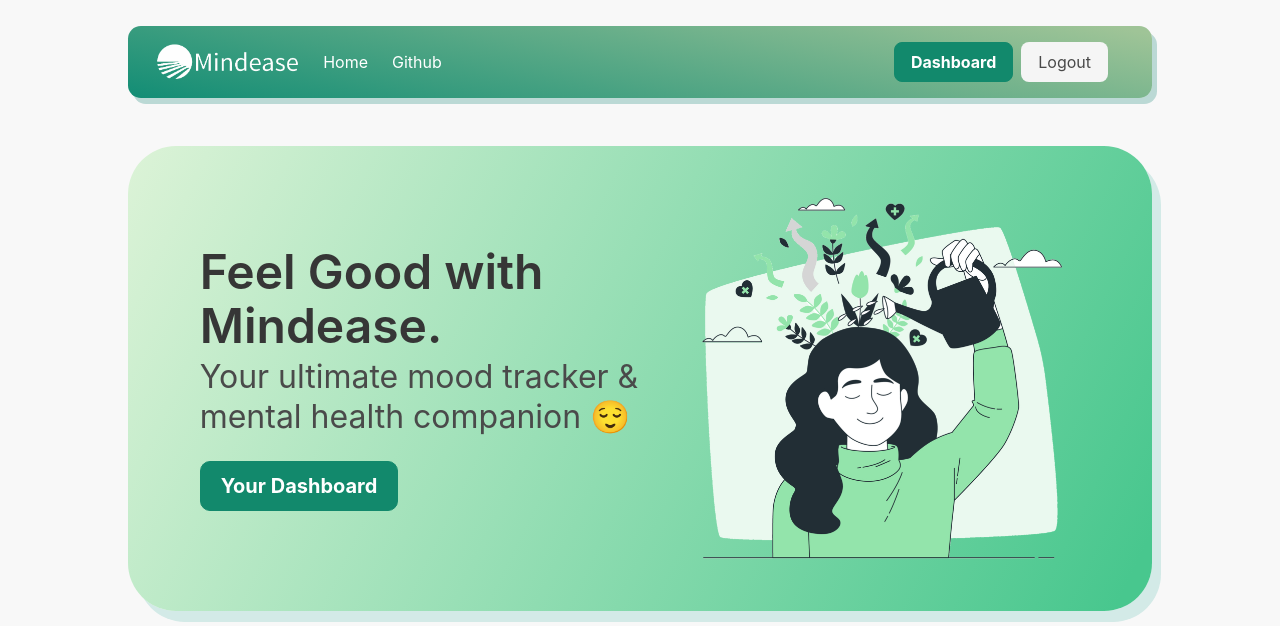
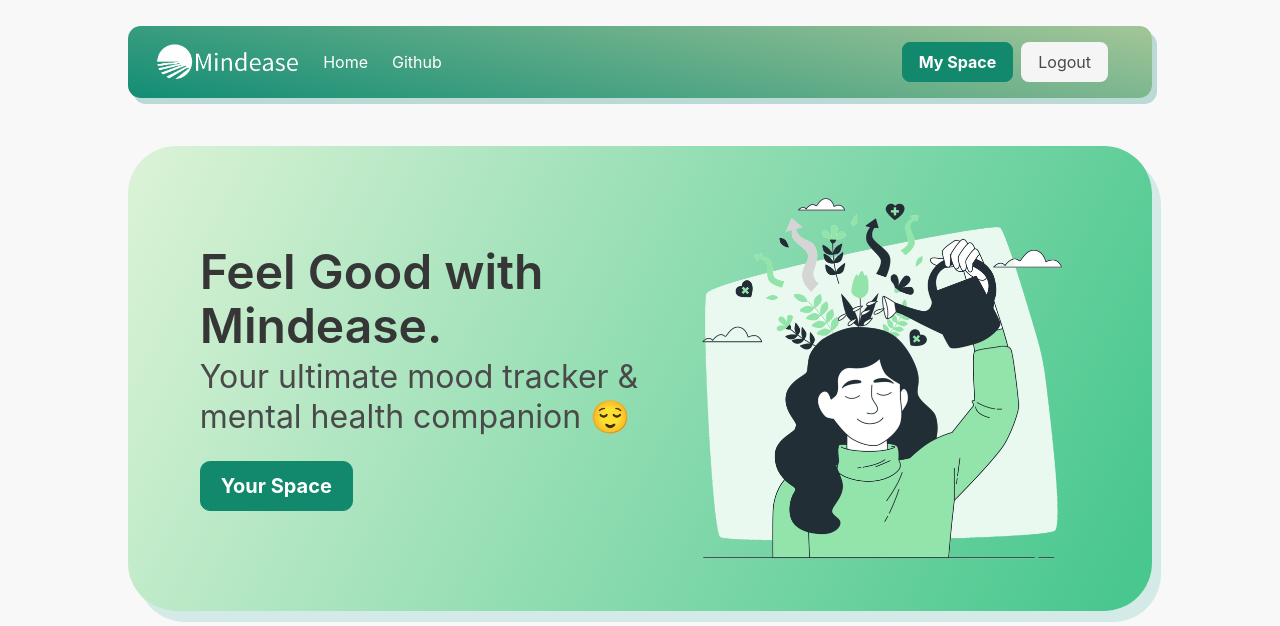
Before and after one commit to alcompilor/mindease, a Flask app: page / in a window 1280 px wide. Shown: the top 626 px of the page. Run offline with Flask 2, Linux system fonts and the light colour scheme; the visitor is signed in with stand-in values (Sample User, id 1); parts of the project's set-up code (start-up, migrations or seed data) failed here and were passed over.

Commit message:
Frontend (#48)
* static + templates first commit

* updated static + templates

* updated register ui

* updated static + templates

* updated static + templates

* updated static + templates

* updated static + templates

* updated register

* updated register

* updated register

* first release static + templates

* updated register.html

* fixed messages in register.html

* fixed datepicker interval

* added login.html

* unified register and login css + added login DOM

* changed login pic + made login btn load faster

* UI changes to match logged in/logged out status

* renamed 'dashboard' to 'my space'

---------

Co-authored-by: Ahmed Abbasi <ahmed-abbasi@outlook.com>

```diff
--- a/templates/hero.html
+++ b/templates/hero.html
@@ -5,8 +5,8 @@
       Your ultimate mood tracker & mental health companion 😌
     </h3>
     {% if session['user_id'] %}
-    <a class="button is-medium custom-green-btn" href="/dashboard">
-            <strong>Your Dashboard</strong>
+    <a class="button is-medium custom-green-btn" href="/myspace">
+            <strong>Your Space</strong>
     </a>
     {% else %}
     <a class="button is-medium custom-green-btn" href="/register">
--- a/templates/navbar.html
+++ b/templates/navbar.html
@@ -41,8 +41,8 @@
       <div class="navbar-item">
         {% if session['user_id'] %}
         <div class="buttons">
-          <a class="button custom-green-btn" href="/dashboard">
-            <strong>Dashboard</strong>
+          <a class="button custom-green-btn" href="/myspace">
+            <strong>My Space</strong>
           </a>
           <a class="button is-light custom-light-btn" href="/logout">
             Logout
```
Also changed, not shown: templates/space.html (added).
